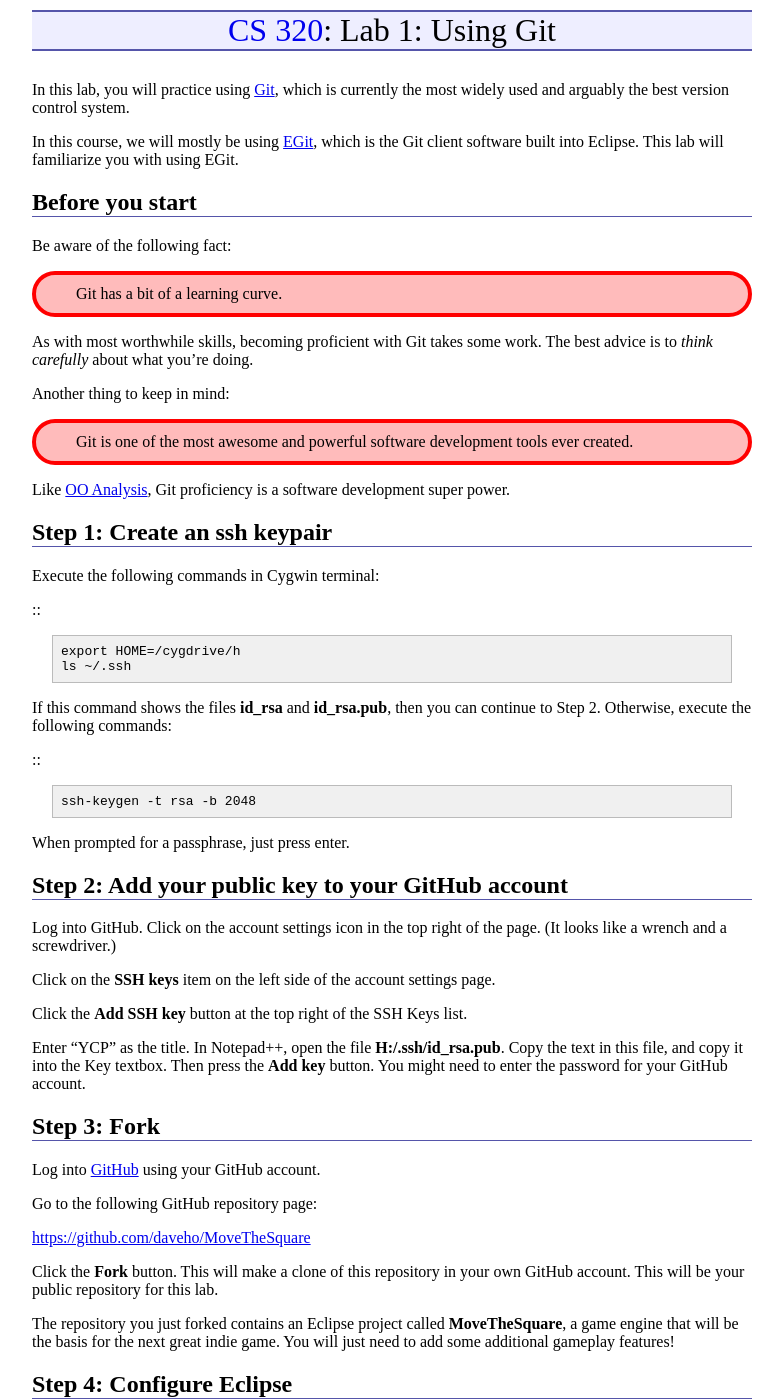
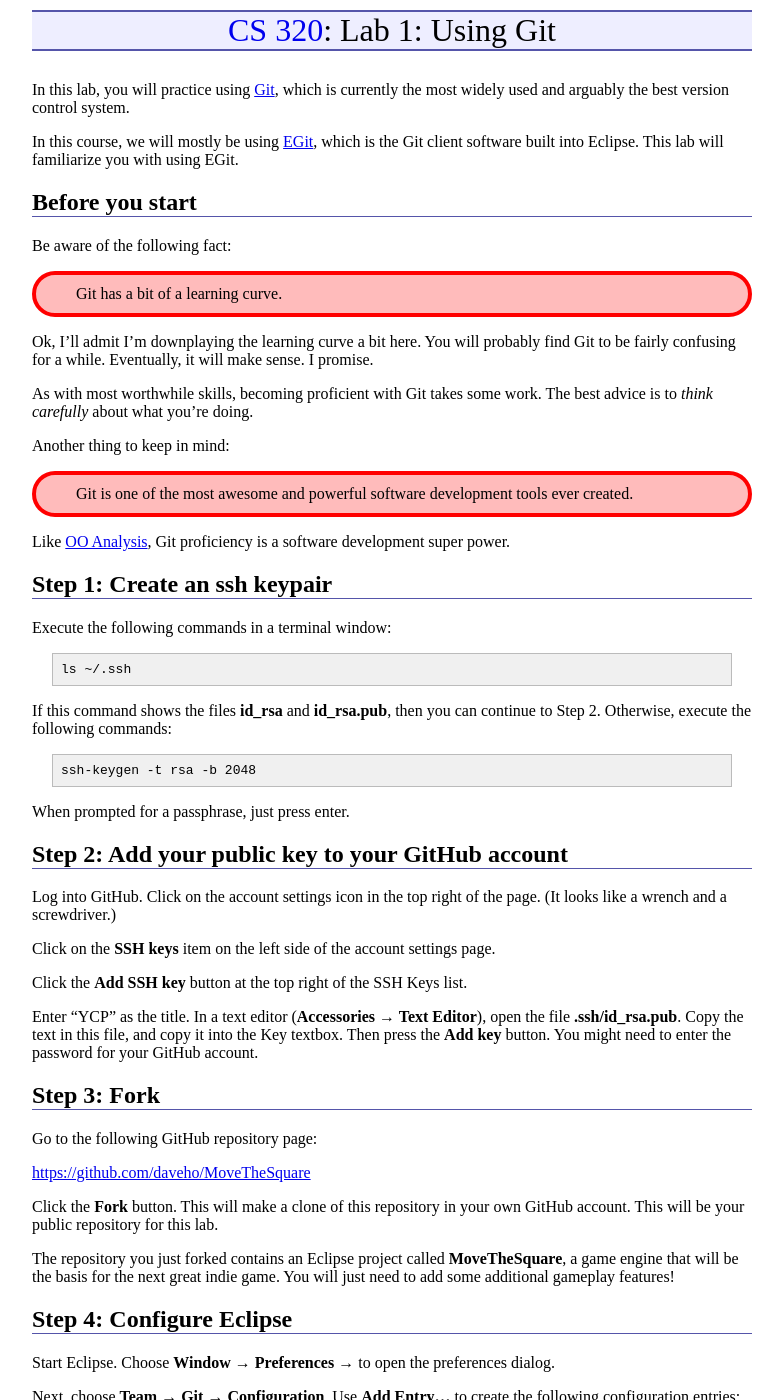
Before and after one commit to ycpcs/cs320-spring2016, a Jekyll site: the page built from labs/lab01.md, in a window 1280 px wide and 1400 px high. Shown: the whole window, without its empty margins (248-1031 px from the left). Built offline with Jekyll 4.4.1, drawn with Linux system fonts in a browser that asks for light colours; Markdown is read by kramdown in place of the engine named in the settings; some of the changed text lies outside the part shown.

Commit message:
some updates now that we are using Linux in KEC 119

```diff
--- a/labs/lab01.md
+++ b/labs/lab01.md
@@ -15,6 +15,8 @@ Be aware of the following fact:
 Git has a bit of a learning curve.
 </div>
 
+Ok, I'll admit I'm downplaying the learning curve a bit here.  You will probably find Git to be fairly confusing for a while.  Eventually, it will make sense.  I promise.
+
 As with most worthwhile skills, becoming proficient with Git takes some work.  The best advice is to *think carefully* about what you're doing.
 
 Another thing to keep in mind:
@@ -27,16 +29,11 @@ Like [OO Analysis](../lectures/lecture05.html), Git proficiency is a software de
 
 ## Step 1: Create an ssh keypair
 
-Execute the following commands in Cygwin terminal:
+Execute the following commands in a terminal window:
 
-::
-
-	export HOME=/cygdrive/h
 	ls ~/.ssh
 
 If this command shows the files **id\_rsa** and **id\_rsa.pub**, then you can continue to Step 2.  Otherwise, execute the following commands:
-
-::
 
 	ssh-keygen -t rsa -b 2048
 
@@ -50,11 +47,9 @@ Click on the **SSH keys** item on the left side of the account settings page.
 
 Click the **Add SSH key** button at the top right of the SSH Keys list.
 
-Enter "YCP" as the title.  In Notepad++, open the file **H:/.ssh/id\_rsa.pub**.  Copy the text in this file, and copy it into the Key textbox.  Then press the **Add key** button.  You might need to enter the password for your GitHub account.
+Enter "YCP" as the title.  In a text editor (**Accessories &rarr; Text Editor**), open the file **.ssh/id\_rsa.pub**.  Copy the text in this file, and copy it into the Key textbox.  Then press the **Add key** button.  You might need to enter the password for your GitHub account.
 
 ## Step 3: Fork
-
-Log into [GitHub](https://github.com) using your GitHub account.
 
 Go to the following GitHub repository page:
 
@@ -68,7 +63,9 @@ The repository you just forked contains an Eclipse project called **MoveTheSquar
 
 Start Eclipse.  Choose **Window &rarr; Preferences &rarr;** to open the preferences dialog.
 
+<!--
 Choose **General &rarr; Network Connections &rarr; SSH2**.  Make sure that **SSH2 home** is set to **H:/.ssh** and also that **Private keys** is set to **id\_dsa,id\_rsa**.
+-->
 
 Next, choose **Team &rarr; Git &rarr; Configuration**.  Use **Add Entry...** to create the following configuration entries:
 
@@ -79,6 +76,8 @@ Next, choose **Team &rarr; Git &rarr; Configuration**.  Use **Add Entry...** to
 > core.autocrlf | true
 > core.fileMode | false
 
+**Note**: If you are developing on Linux or MacOS, it should be fine to set **core.fileMode** to **true**.
+
 Use appropriate values for *your email* and *your name*. If you would prefer not to reveal your real name and email address, that's fine.
 
 Also note the following:
@@ -86,6 +85,8 @@ Also note the following:
 <div class="callout">
 It is <i>extremely</i> important that you set the <b>core.autocrlf</b> setting to <b>true</b>.  If you do not do this, you will experience horrible problems when you try to synchronize your work with your teammates' work.  You will also incur my wrath.  Do not incur my wrath.
 </div>
+
+(If all of the members of your team are using Linux or MacOS, you will probably not need to worry about this.)
 
 ## Step 5: Clone your fork of the repository
 
@@ -143,6 +144,8 @@ If you see a merge conflict where a conflict marker shows a conflict between two
 <span style="font-size: 200%;"><i>Prepare to experience my wrath!</i></span>
 </div>
 
+(Again, if no one on your team is using Windows, you will probably not need to worry about this.)
+
 ### Pushing following a merge
 
 Once a merge has been completed, you should to a push so that your public repository is updated with the results of the merge.
```
